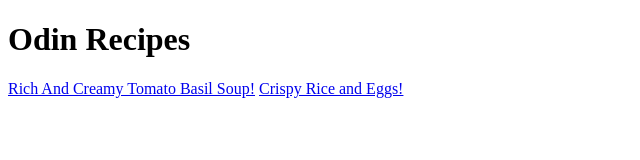
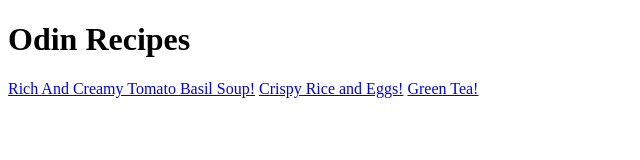
Before and after one commit to Ghost-Machina/odin-recipes, a plain HTML site: page index.html in a window 1280 px wide. Shown: the full height of the page, 0-640 px from the left. Drawn offline with Linux system fonts and the light colour scheme.

Commit message:
Add link to Green tea recipe and typo fixes

```diff
--- a/index.html
+++ b/index.html
@@ -9,5 +9,6 @@
         <h1>Odin Recipes</h1>
         <a href="./recipes/Rich_and_Creamy_Tomato_Basil_Soup.html" target="_blank">Rich And Creamy Tomato Basil Soup!</a>
         <a href="./recipes/Crispy_Eggs_and_Rice.html" target="_blank">Crispy Rice and Eggs!</a>
+        <a href="./recipes/Green_Tea.html"  target="_blank">Green Tea!</a>
     </body>
 </html>
```
